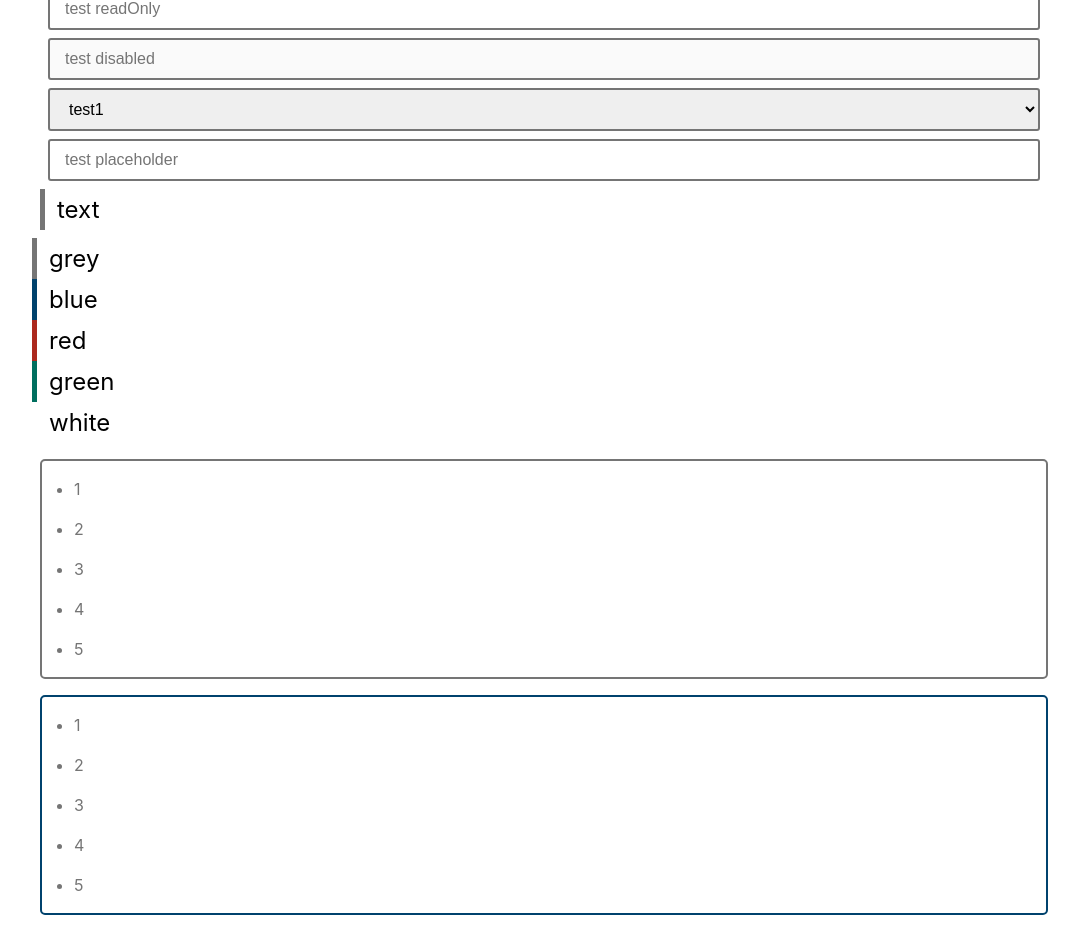
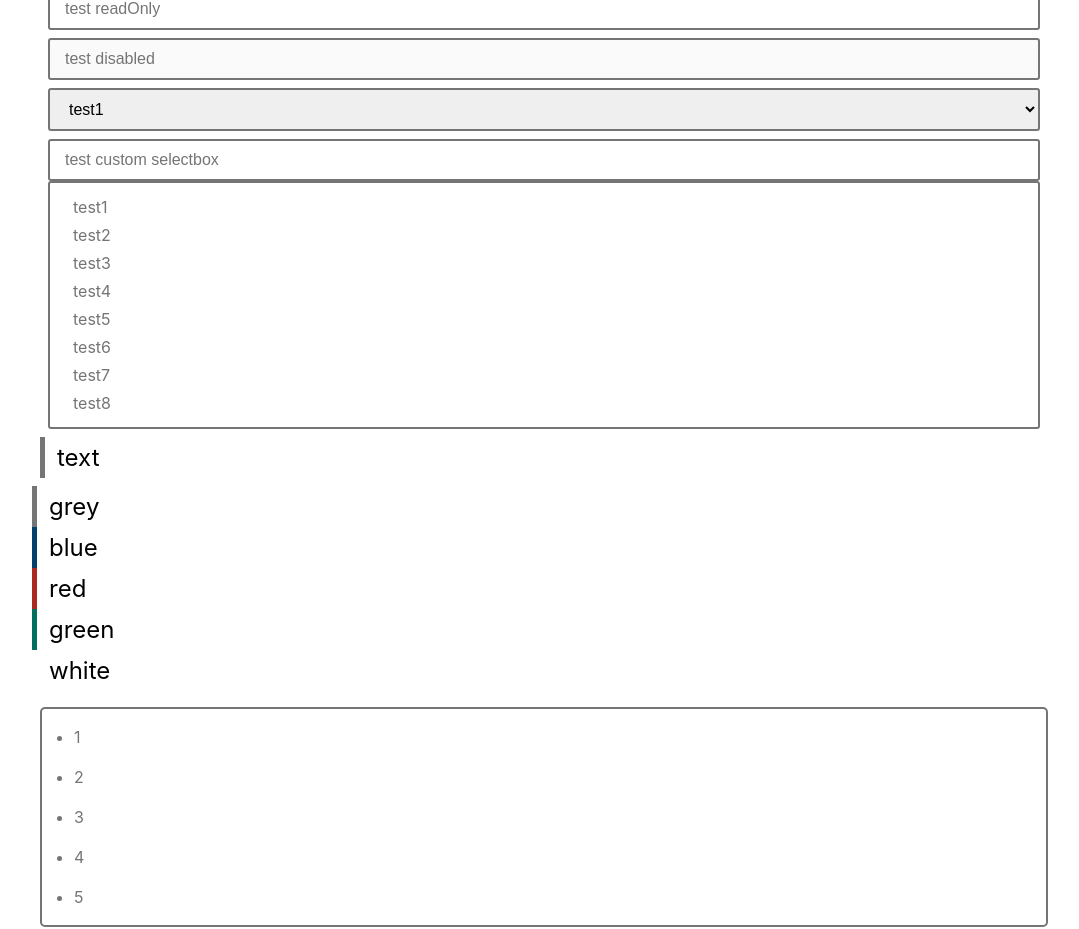
Before and after one commit to FumihiroMaejima/nihil, a React (Vite) app in the folder frontend/: page /admin/sample in a window 1280 px wide. Shown: the part 996-1925 px from the top of the page, without its empty margins (96-1175 px from the left). Built offline with nearby package versions, Linux system fonts and the light colour scheme.

Commit message:
create PartsSimpleMenu  components.

```diff
--- /dev/null
+++ b/frontend/src/assets/scss/components/parts/menu/PartsSimpleSelectMenu.scss
@@ -0,0 +1,39 @@
+@import '../../../_variables.scss';
+
+$parts-simple-button-default-color: #85fd35;
+$parts-simple-button-default-border-bottom-color: #00d21c;
+
+.parts-simple-menu {
+  width: 100%;
+  padding: 10px 15px;
+  color: #757575;
+  font-size: 16px;
+  border-radius: 3px;
+  border: 2px solid #757575;
+  box-sizing: border-box;
+
+  &:hover {
+    // border: 2px solid rgb(0, 0, 0, 0.42);
+    // border: 2px solid $util-color-blue;
+    border: 2px solid $util-color-dark-blue;
+    cursor: pointer;
+  }
+
+  &:focus {
+    // border: 2px solid $util-color-dark-blue;
+    border: 2px solid $util-color-dark-blue;
+    // z-index: 10;
+    // outline: 0; outline は CSS の一括指定プロパティで、輪郭線 (outline) に関する様々なプロパティを単一の宣言で設定する。
+  }
+
+  option {
+    padding: 4px 8px;
+    text-align: left;
+
+    &:hover {
+      background-color:rgb(0, 0, 0, 0.42);
+      border-radius: 2px;
+      cursor: pointer;
+    }
+  }
+}
--- a/frontend/src/assets/scss/index.scss
+++ b/frontend/src/assets/scss/index.scss
@@ -21,7 +21,8 @@
 @import './components/parts/heading/PartsSimpleHeading.scss';
 @import './components/parts/list/PartsSimpleList.scss';
 @import './components/parts/list/PartsStickyNoteList.scss';
-@import './components/parts//modal/PartsSimpleModal.scss';
+@import './components/parts/menu/PartsSimpleSelectMenu.scss';
+@import './components/parts/modal/PartsSimpleModal.scss';
 @import './components/parts/table/PartsLabelTable.scss';
 @import './components/parts/table/PartsSimpleTable.scss';
 @import './components/parts/table/PartsSimpleEditTable.scss';
--- /dev/null
+++ b/frontend/src/components/parts/menu/PartsSimpleMenu.tsx
@@ -0,0 +1,55 @@
+import React, { FormEventHandler, ChangeEventHandler } from 'react'
+
+type Props = {
+  value: string | number | readonly string[] | undefined
+  onInput?: FormEventHandler<HTMLSelectElement>
+  onChange?: ChangeEventHandler<HTMLSelectElement>
+  items?: Record<string, string | number | string[] | undefined>[]
+  itemText?: string
+  itemValue?: string
+  multiple?: boolean
+  placeholder?: string
+  required?: boolean
+  disabled?: boolean
+}
+
+export const PartsSimpleMenu: React.VFC<Props> = ({
+  value = undefined,
+  onInput = undefined,
+  onChange = undefined,
+  items = [],
+  itemText = 'text',
+  itemValue = 'value',
+  multiple = false,
+  placeholder = undefined,
+  required = undefined,
+  disabled = false,
+}) => {
+  return (
+    <div className="parts-simple-menu">
+      {items.map((item, i) => (
+        <option key={i} value={item[itemValue]}>
+          {item[itemText]}
+        </option>
+      ))}
+    </div>
+    /* <select
+      className="parts-simple-select-box"
+      value={value}
+      onInput={onInput}
+      onChange={onChange}
+      multiple={multiple}
+      placeholder={placeholder}
+      required={required}
+      disabled={disabled}
+    >
+      {items.map((item, i) => (
+        <option key={i} value={item[itemValue]}>
+          {item[itemText]}
+        </option>
+      ))}
+    </select> */
+  )
+}
+
+export default PartsSimpleMenu
--- a/frontend/src/pages/sample/Sample.tsx
+++ b/frontend/src/pages/sample/Sample.tsx
@@ -13,6 +13,7 @@ import { PartsSimpleTextField } from '@/components/parts/form/PartsSimpleTextFie
 import { PartsLabelHeading } from '@/components/parts/heading/PartsLabelHeading'
 import { PartsSimpleHeading } from '@/components/parts/heading/PartsSimpleHeading'
 import { PartsSimpleList } from '@/components/parts/list/PartsSimpleList'
+import { PartsSimpleMenu } from '@/components/parts/menu/PartsSimpleMenu'
 import { PartsStickyNoteList } from '@/components/parts/list/PartsStickyNoteList'
 import {
   PartsSimpleTable,
@@ -191,7 +192,15 @@ export const Sample: React.VFC = () => {
           <PartsSimpleTextField
             value={textValue}
             onInput={(e) => setTextValue(e.currentTarget.value)}
-            placeholder="test placeholder"
+            placeholder="test custom selectbox"
+          />
+          <PartsSimpleMenu
+            value={selectValue}
+            onChange={(e) => setSelectValue(parseInt(e.target.value))}
+            items={selectBoxItems}
+            multiple={false}
+            placeholder="test custom selectbox"
+            disabled={false}
           />
         </div>
       </div>
```
